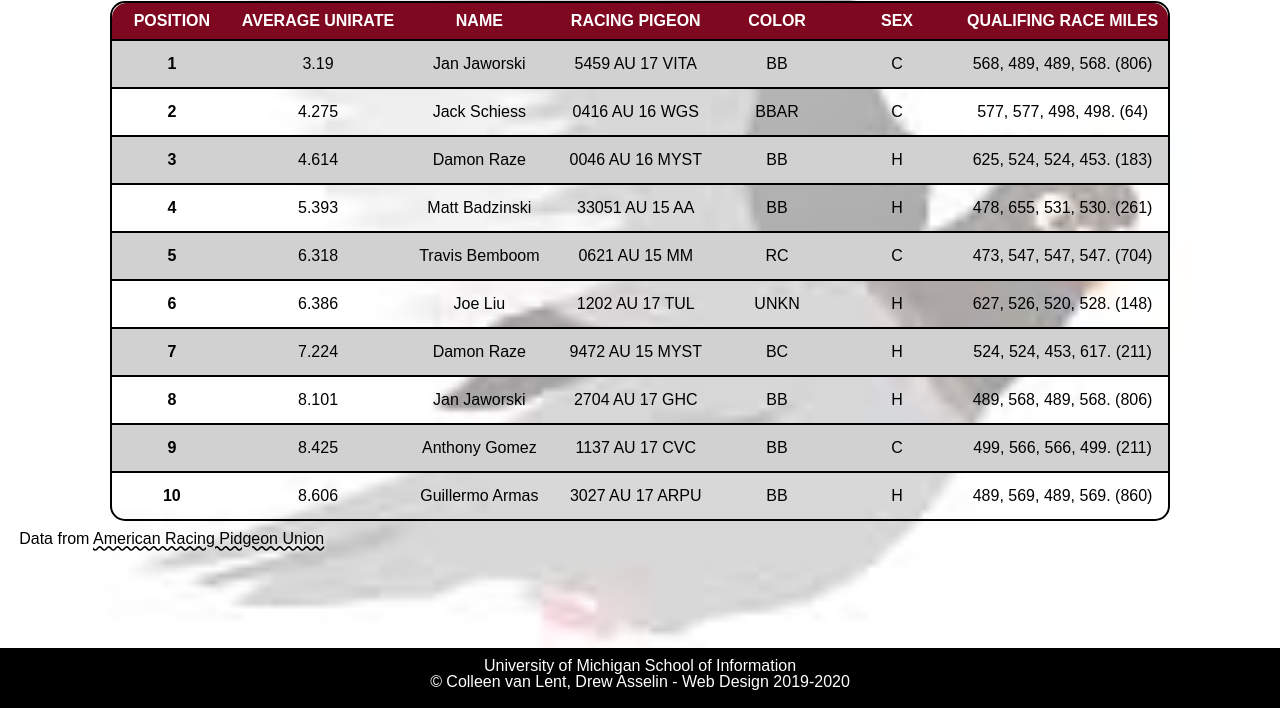
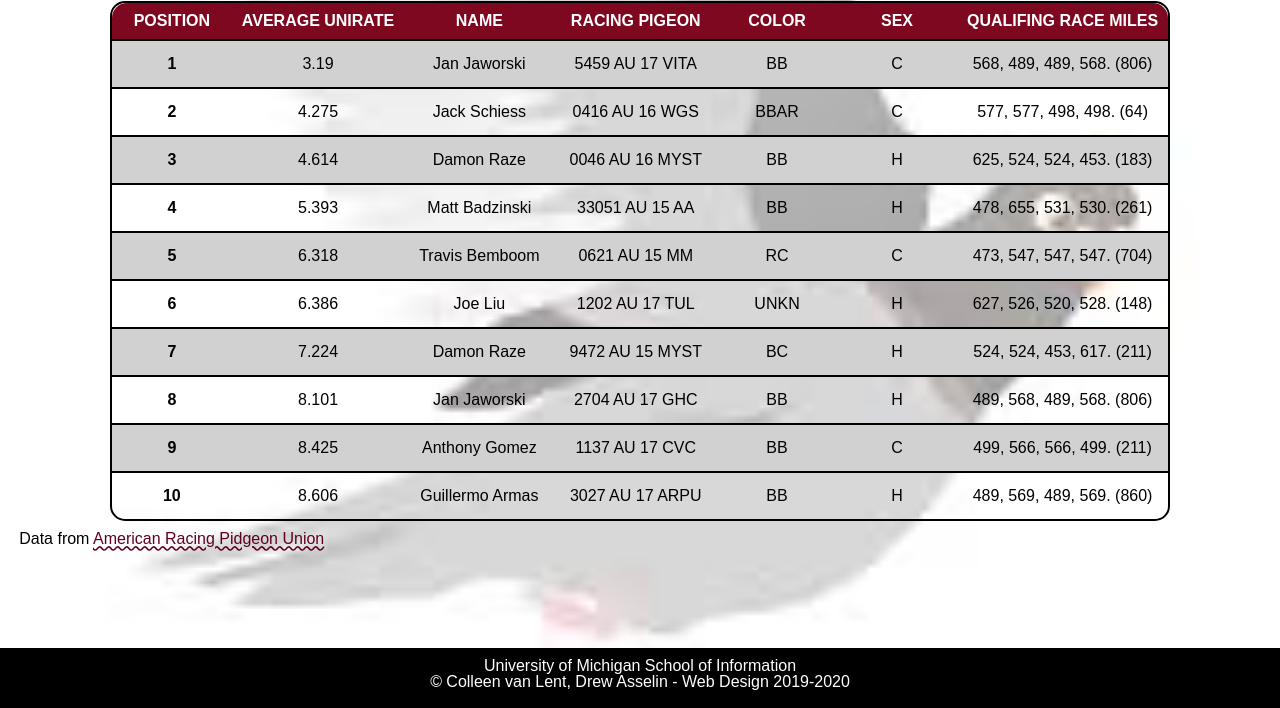
Before and after one commit to kelleysweitzer/homework3, a plain HTML site: page index.html in a window 1280 px wide. Shown: the part 92-800 px from the top of the page. Drawn offline with Linux system fonts and the light colour scheme; a web font is replaced by a local one.

Commit message:
finallly validated the code hehe

```diff
--- a/css/style.css
+++ b/css/style.css
@@ -38,9 +38,9 @@ caption{
   color: black;
 }
 
-caption a {
+/* caption a {
   color:black;
-}
+} */
 
 p{
   color: black;
@@ -49,10 +49,10 @@ p{
 
 }
 
-a{
-  color: #C12258;
+* a{
+  color: rgb(95, 0, 32);
   font-size: 16px;
-  text-decoration-line: 1px  #C12258;
+  text-decoration-line: 1px  rgb(95, 0, 32);
   text-decoration-style: wavy;
 }
 
@@ -129,11 +129,6 @@ tbody tr:last-child {
   border-bottom-right-radius: 15px;
 }
 
-p.datacite a{
-  color:black;
-}
-
-
 footer{
   position:fixed;
   min-height: 60px;
```
